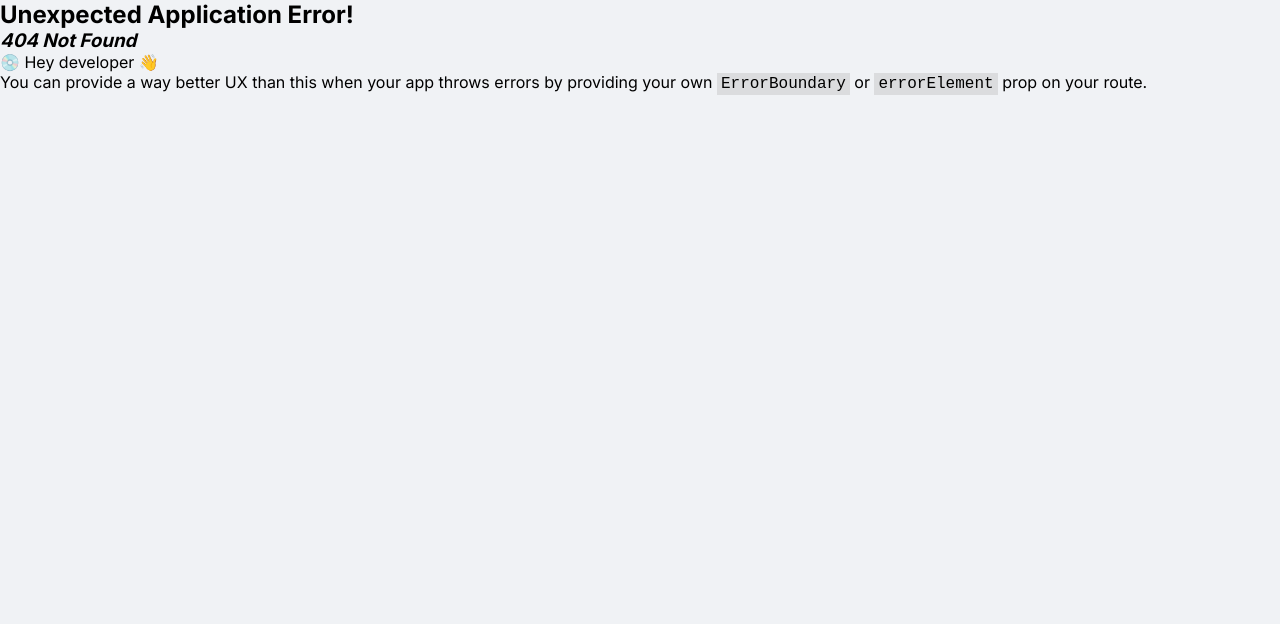
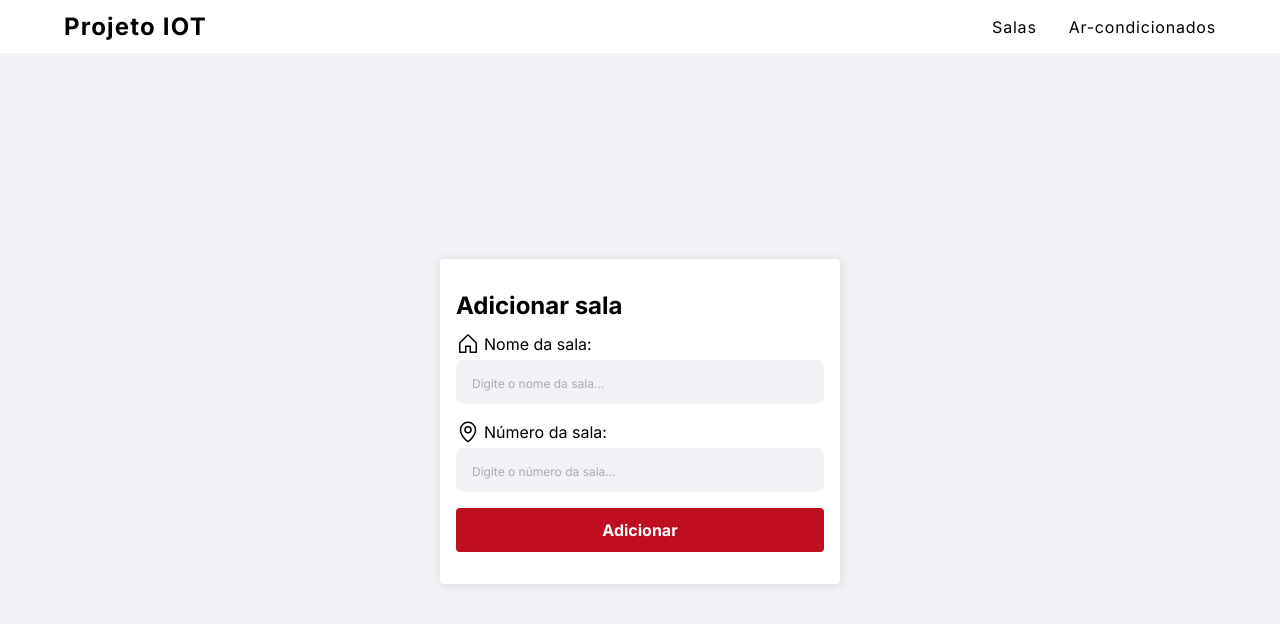
Before and after one commit to ruangustavo/air-conditioning-system-front, a React (Vite) app: page /room in a window 1280 px wide. Before the commit this address had no page. Shown: the top 624 px of the page. Built offline with nearby package versions, Linux system fonts and the light colour scheme.

Commit message:
feat: add room form page

```diff
--- a/src/components/Header/index.tsx
+++ b/src/components/Header/index.tsx
@@ -1,13 +1,20 @@
 import styles from "./styles.module.css";
+import { Link } from "react-router-dom";
 
 export function Header() {
   return (
     <header className={styles.header}>
-      <h1>Projeto IOT</h1>
+      <h1>
+        <Link to="/">Projeto IOT</Link>
+      </h1>
       <nav>
         <ul>
-          <li>Ar-condicionados</li>
-          <li>Salas</li>
+          <li>
+            <Link to="/room">Salas</Link>
+          </li>
+          <li>
+            <Link to="/air-conditioners">Ar-condicionados</Link>
+          </li>
         </ul>
       </nav>
     </header>
--- a/src/components/Header/styles.module.css
+++ b/src/components/Header/styles.module.css
@@ -13,14 +13,24 @@
   font-size: 24px;
 }
 
-.header nav ul {
+.header ul {
   display: flex;
   justify-content: space-between;
   align-items: center;
   gap: 32px;
 }
 
-.header nav li {
+.header li {
   list-style: none;
+}
+
+.header a {
+  color: inherit;
+  text-decoration: none;
   letter-spacing: 0.05em;
 }
+
+.header nav a:hover {
+  color: #bf0e1d;
+  transition: 0.2s;
+}
--- a/src/index.css
+++ b/src/index.css
@@ -26,4 +26,9 @@ input::placeholder {
 
 main {
   margin: 0 64px;
+  min-height: calc(100vh - 128px);
+
+  display: flex;
+  flex-direction: column;
+  align-items: center;
 }
--- a/src/main.tsx
+++ b/src/main.tsx
@@ -5,6 +5,7 @@ import "./index.css";
 import { createBrowserRouter, RouterProvider } from "react-router-dom";
 import { Root } from "./pages/root";
 import { Home } from "./pages/Home";
+import { Room } from "./pages/Room";
 
 const router = createBrowserRouter([
   {
@@ -15,6 +16,10 @@ const router = createBrowserRouter([
         path: "/",
         element: <Home />,
       },
+      {
+        path: "/room",
+        element: <Room />,
+      },
     ],
   },
 ]);
--- a/src/pages/Home/styles.module.css
+++ b/src/pages/Home/styles.module.css
@@ -3,4 +3,5 @@
   grid-template-columns: repeat(auto-fit, minmax(300px, 1fr));
   justify-items: center;
   gap: 32px;
+  width: 100%;
 }
--- /dev/null
+++ b/src/pages/Room/index.tsx
@@ -0,0 +1,43 @@
+import { House, MapPin } from "@phosphor-icons/react";
+import styles from "./styles.module.css";
+import { FormEvent } from "react";
+
+export function Room() {
+  function handleFormSubmit(event: FormEvent) {
+    event.preventDefault();
+    console.log(`Form submitted: ${event.target}`);
+  }
+
+  return (
+    <section className={styles.container}>
+      <h2>Adicionar sala</h2>
+      <form method="POST" onSubmit={handleFormSubmit}>
+        <div className={styles.input}>
+          <div className={styles.input__label}>
+            <House size={24} />
+            <label htmlFor="name">Nome da sala:</label>
+          </div>
+          <input
+            type="text"
+            id="name"
+            name="name"
+            placeholder="Digite o nome da sala..."
+          />
+        </div>
+        <div className={styles.input}>
+          <div className={styles.input__label}>
+            <MapPin size={24} />
+            <label htmlFor="number">Número da sala:</label>
+          </div>
+          <input
+            type="number"
+            id="number"
+            name="number"
+            placeholder="Digite o número da sala..."
+          />
+        </div>
+        <button type="submit">Adicionar</button>
+      </form>
+    </section>
+  );
+}
--- /dev/null
+++ b/src/pages/Room/styles.module.css
@@ -0,0 +1,59 @@
+.container {
+  width: 400px;
+
+  margin: auto;
+
+  background-color: #fff;
+  padding: 32px 16px;
+
+  border-radius: 4px;
+  box-shadow: 1px 1px 8px 0px #a3909040;
+}
+
+.container h2 {
+  margin-bottom: 12px;
+}
+
+.container form {
+  display: flex;
+  flex-direction: column;
+  gap: 16px;
+}
+
+.container input {
+  background-color: #f0f2f5;
+  padding: 12px 16px;
+  border-radius: 8px;
+}
+
+.container input::placeholder {
+  color: #abadaf;
+  font-size: 12px;
+}
+
+.container button {
+  text-align: center;
+  font-weight: 700;
+  cursor: pointer;
+  color: #fff;
+  padding: 12px 8px;
+  border-radius: 4px;
+  background-color: #bf0e1d;
+}
+
+.container button:hover {
+  background-color: #bb3944;
+  transition: 0.2s;
+}
+
+.input {
+  display: flex;
+  flex-direction: column;
+  gap: 4px;
+}
+
+.input__label {
+  display: flex;
+  align-items: center;
+  gap: 4px;
+}
```
